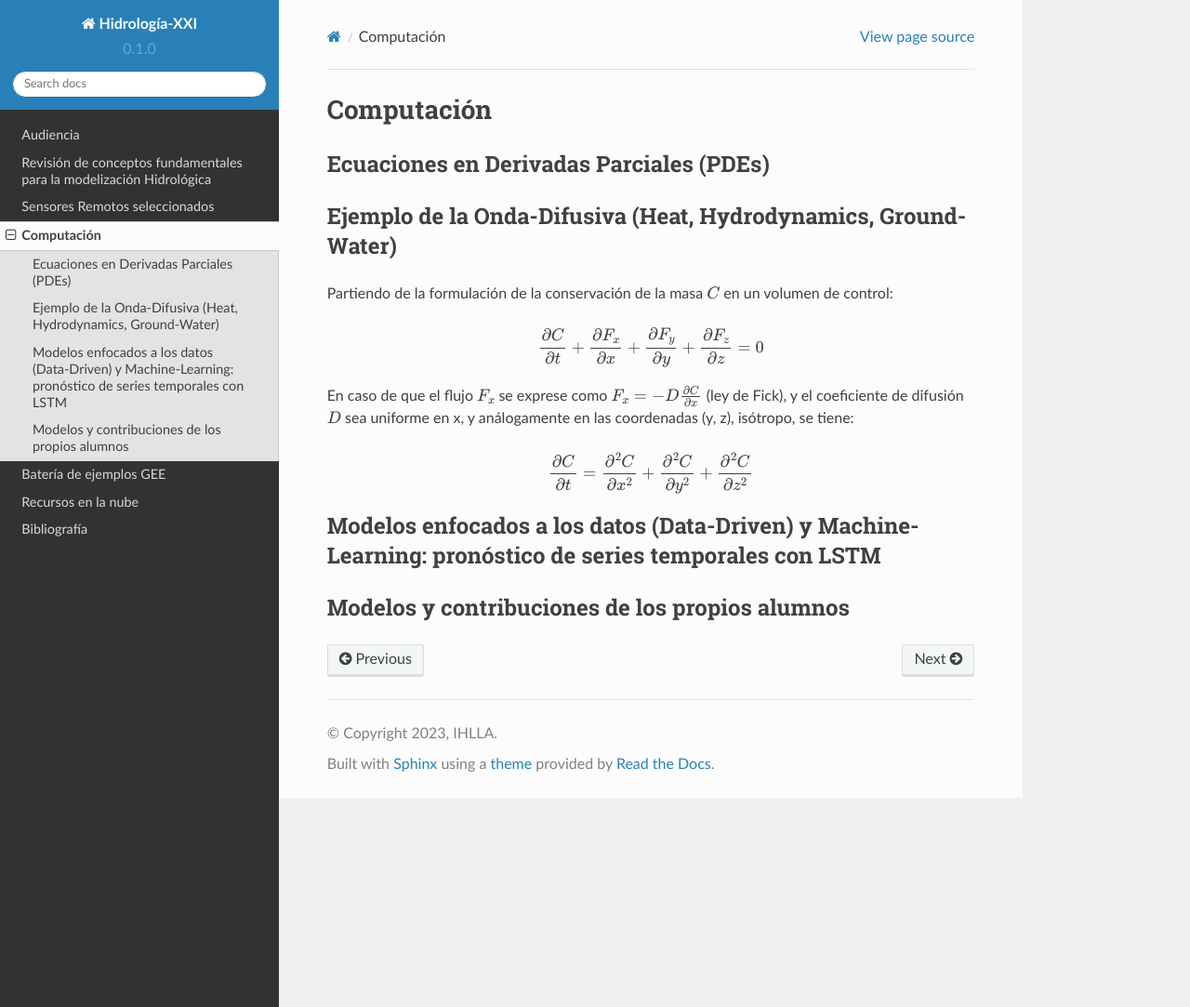
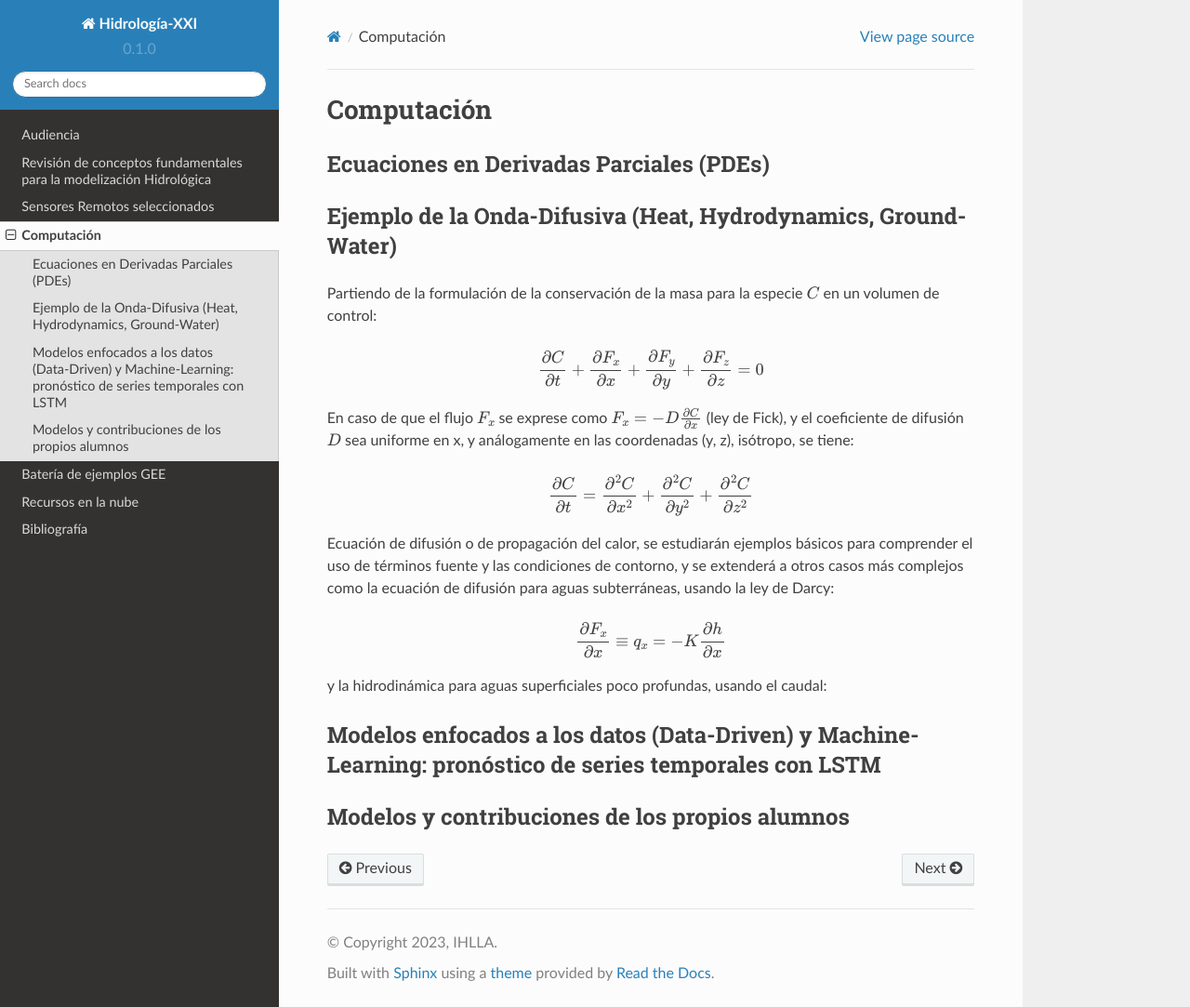
Before and after one commit to ivillamadrid/HidrologiaXXI, a Sphinx documentation site: the page built from docs/source/computacion.rst, in a window 1280 px wide and 1083 px high. Shown: the whole window at 93% size. Built offline with Sphinx 7.4.7 and the Read the Docs theme 2.0.0, drawn with Linux system fonts in a browser that asks for light colours.

Commit message:
Update computacion.rst

```diff
--- a/docs/source/computacion.rst
+++ b/docs/source/computacion.rst
@@ -6,7 +6,7 @@ Ecuaciones en Derivadas Parciales (PDEs)
 
 Ejemplo de la Onda-Difusiva (Heat, Hydrodynamics, Ground-Water)
 ---------------------------------------------------------------
-Partiendo de la formulación de la conservación de la masa :math:`C` en un volumen de control:
+Partiendo de la formulación de la conservación de la masa para la especie :math:`C` en un volumen de control:
 
 .. math::
 
@@ -19,6 +19,15 @@ y el coeficiente de difusión :math:`D` sea uniforme en x, y análogamente en la
 
   \frac{\partial C}{\partial t}= \frac{\partial^2 C}{\partial x^2}+ \frac{\partial^2 C}{\partial y^2}+ \frac{\partial^2 C}{\partial z^2}
 
+Ecuación de difusión o de propagación del calor, se estudiarán ejemplos básicos para comprender el uso de términos fuente y las condiciones de contorno,
+y se extenderá a otros casos más complejos como la ecuación de difusión para aguas subterráneas, usando la ley de Darcy:
+
+.. math::
+
+  \frac{\partial F_x}{\partial x} \equiv q_x = -K  \frac{\partial h}{\partial x}
+
+y la hidrodinámica para aguas superficiales poco profundas, usando el caudal:
+
 
 Modelos enfocados a los datos (Data-Driven) y Machine-Learning: pronóstico de series temporales con LSTM
 --------------------------------------------------------------------------------------------------------
```
